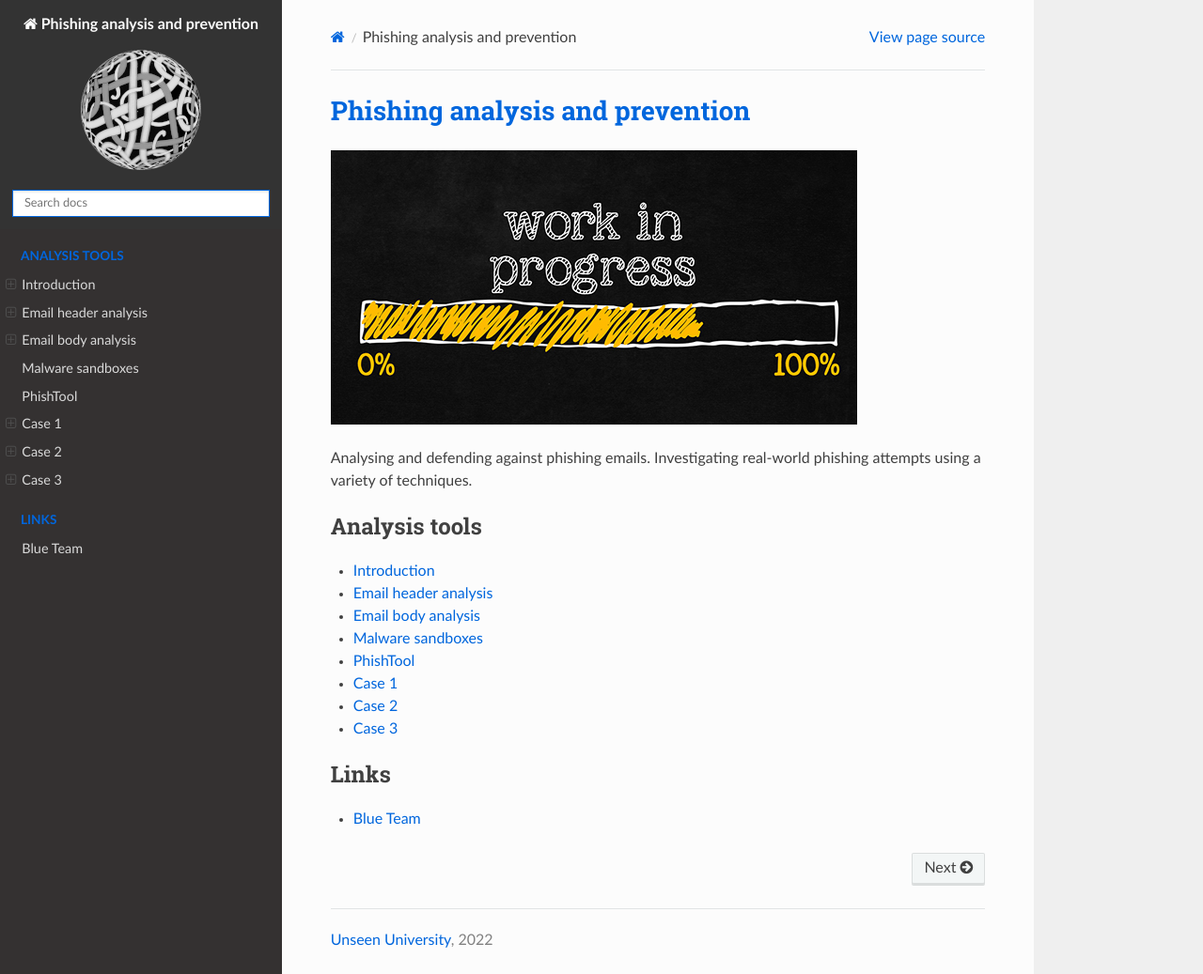
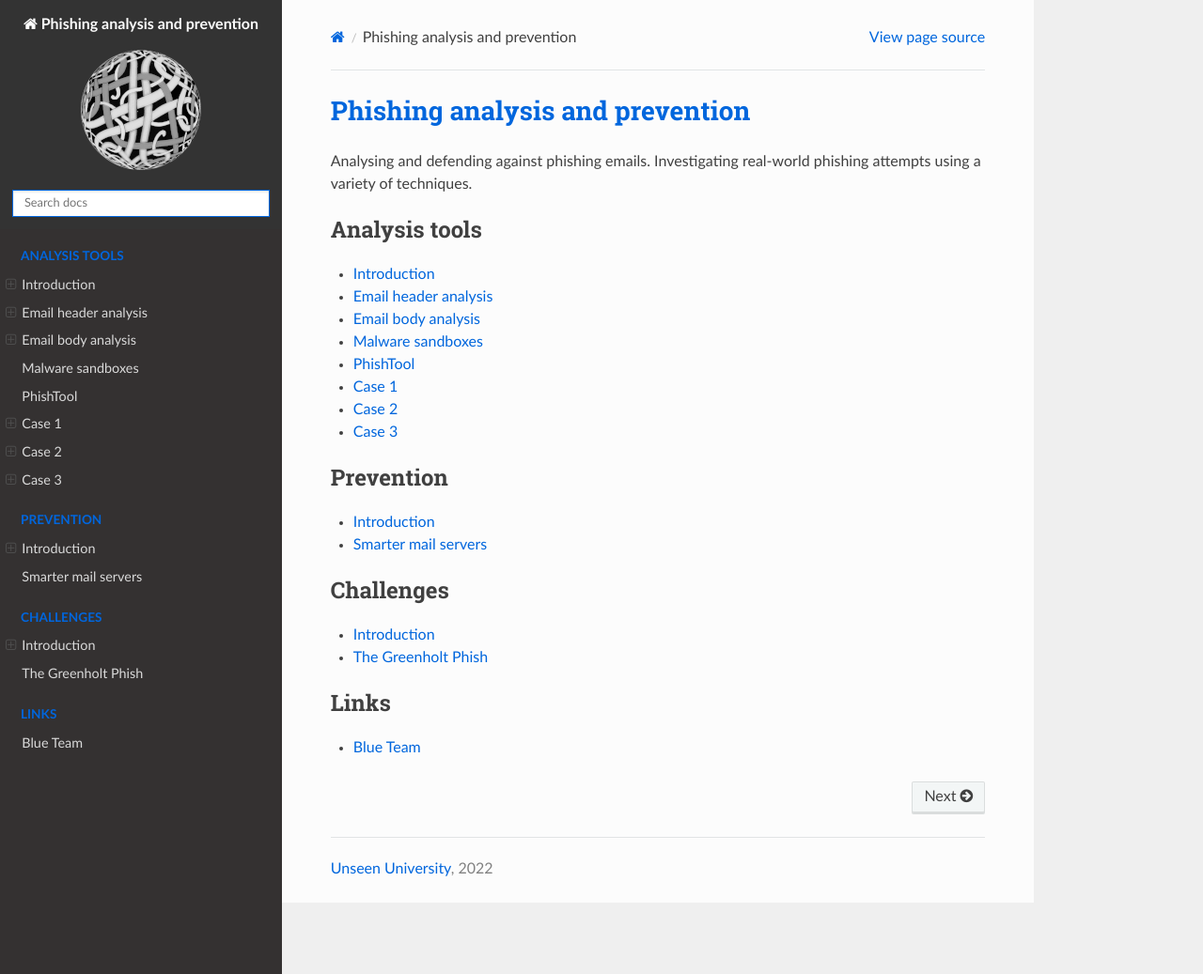
Before and after one commit to tymyrddin/blue-phish, a Sphinx documentation site: the page built from source/index.rst, in a window 1280 px wide and 1037 px high. Shown: the whole window at 94% size. Built offline with Sphinx 7.4.7 and the Read the Docs theme 2.0.0, drawn with Linux system fonts in a browser that asks for light colours.

Commit message:
Greenholt

```diff
--- a/source/conf.py
+++ b/source/conf.py
@@ -76,5 +76,6 @@ html_show_copyright = False
 # Intersphinx
 intersphinx_mapping = {
     "blue": ("https://tymyrddin.github.io/blue/", None),
+    "blue-mailserver": ("https://tymyrddin.github.io/blue-mailserver/", None),
 }
 myst_url_schemes = ["http", "https", ]
--- /dev/null
+++ b/source/docs/challenges/README.md
@@ -0,0 +1,17 @@
+| ![Phishing](../../_static/images/phish-room-banner2.png)
+|:--:|
+| Challenges |
+
+# Introduction
+
+## What?
+
+Challenges
+
+## Why?
+
+To practice.
+
+## How?
+
+* [The Greenholt Phish](greenholt.md)
--- /dev/null
+++ b/source/docs/challenges/greenholt.md
@@ -0,0 +1 @@
+# The Greenholt Phish
--- a/source/index.rst
+++ b/source/index.rst
@@ -1,8 +1,5 @@
 Phishing analysis and prevention
 ====================================
-
-.. image:: _static/images/in-progress.png
-  :alt: In progress
 
 Analysing and defending against phishing emails. Investigating real-world phishing attempts using a variety of techniques.
 
@@ -22,6 +19,24 @@ Analysing and defending against phishing emails. Investigating real-world phishi
    docs/tools/case3.md
 
 .. toctree::
+   :glob:
+   :maxdepth: 1
+   :includehidden:
+   :caption: Prevention
+
+   docs/prevention/README.md
+   Smarter mail servers <https://tymyrddin.github.io/blue-mailserver/>
+
+.. toctree::
+   :glob:
+   :maxdepth: 1
+   :includehidden:
+   :caption: Challenges
+
+   docs/challenges/README.md
+   docs/challenges/greenholt.md
+
+.. toctree::
    :caption: Links
 
    Blue Team <https://tymyrddin.github.io/blue/>
```
Also changed, not shown: source/docs/prevention/README.md (added, +24 -0 lines), source/_static/images/phish-room-banner.png, source/_static/images/phish-room-banner2.png (added), source/docs/tools/body.md (line endings or trailing spaces).
